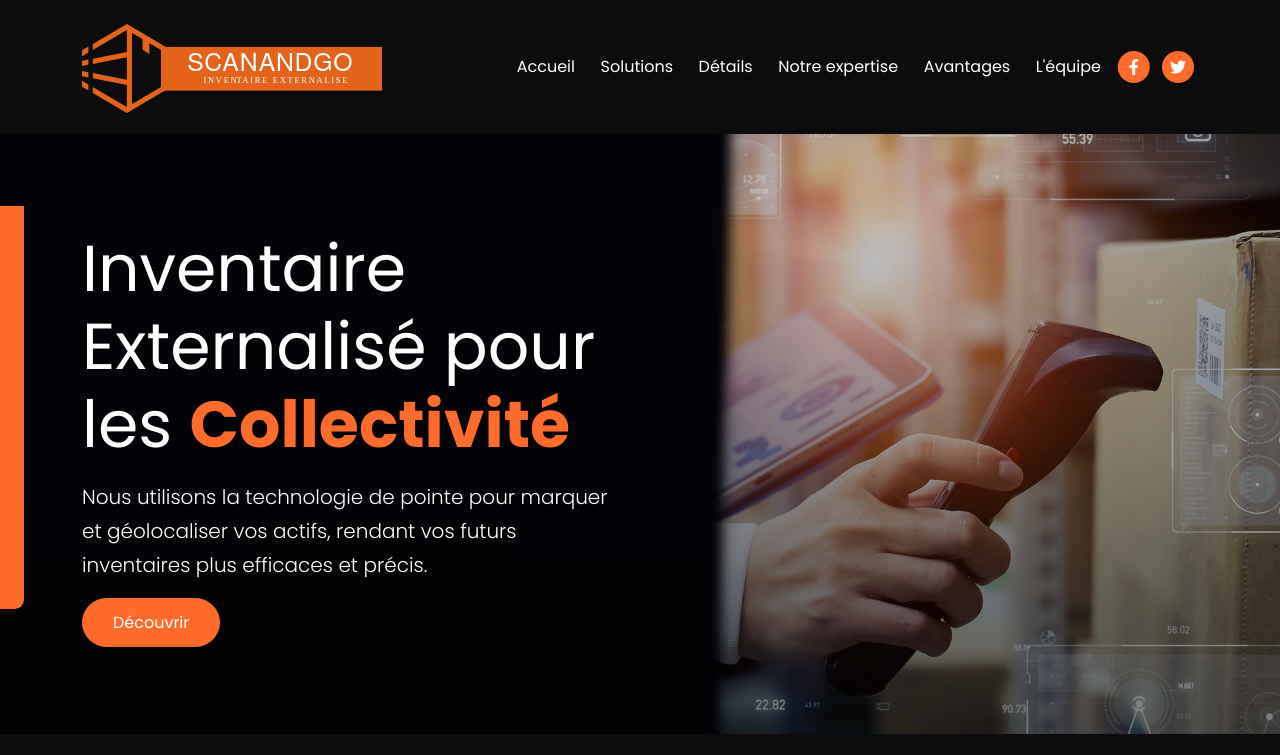
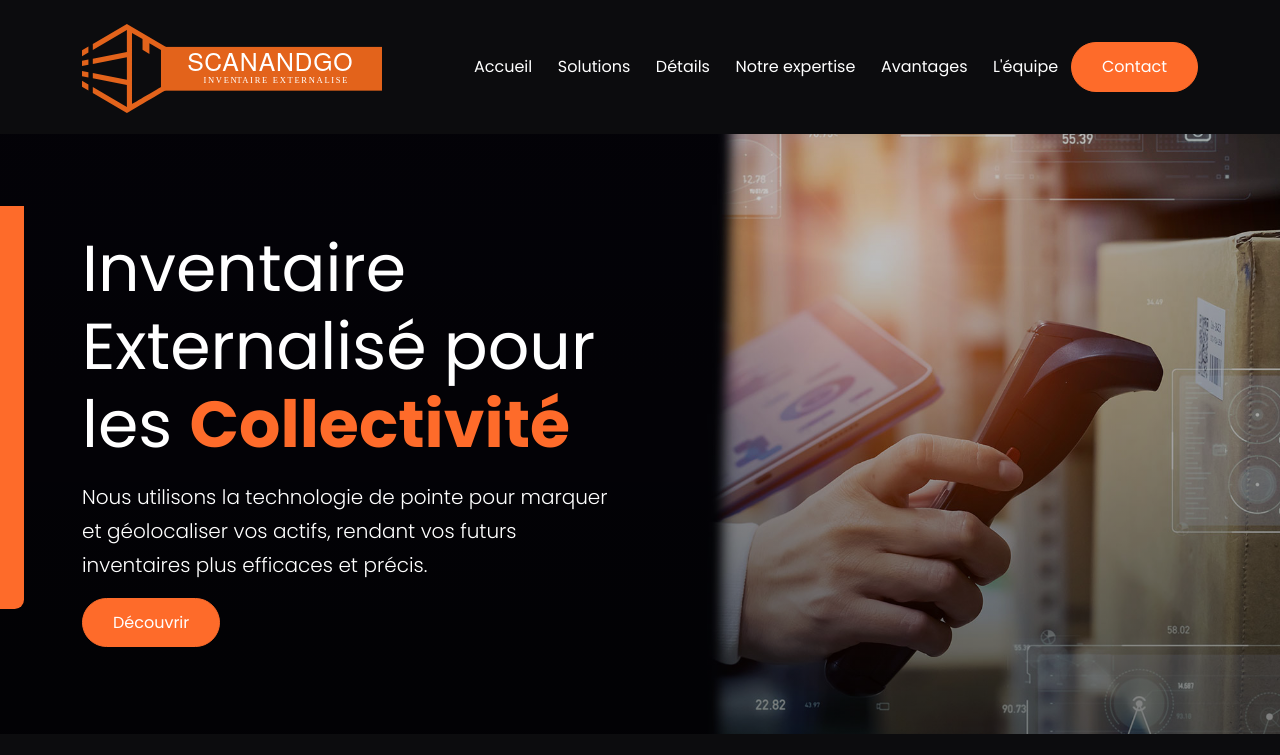
Before and after one commit to KRYSTO-NC/SCANANDGO, a website: page index.html in a window 1280 px wide. Shown: the top 755 px of the page. Drawn offline with Linux system fonts and the light colour scheme.

Commit message:
add btn contact header

```diff
--- a/index.html
+++ b/index.html
@@ -55,19 +55,7 @@
             </li>
           </ul>
           <span class="nav-item">
-            <span class="fa-stack">
-              <a href="https://facebook.com" target="_blank">
-                <i class="fas fa-circle fa-stack-2x"></i>
-                <i class="fab fa-facebook-f fa-stack-1x text-white"></i>
-              </a>
-            </span>
-            <span class="fa-stack">
-              <a href="https://twitter.com" target="_blank">
-                <i class="fas fa-circle fa-stack-2x"></i>
-                <i class="fab fa-twitter fa-stack-1x text-white"></i>
-              </a>
-            </span>
-          </span>
+            <a href="#contact" class="btn btn-primary text-white">Contact</a>
         </div>
       </div>
     </nav>
```
